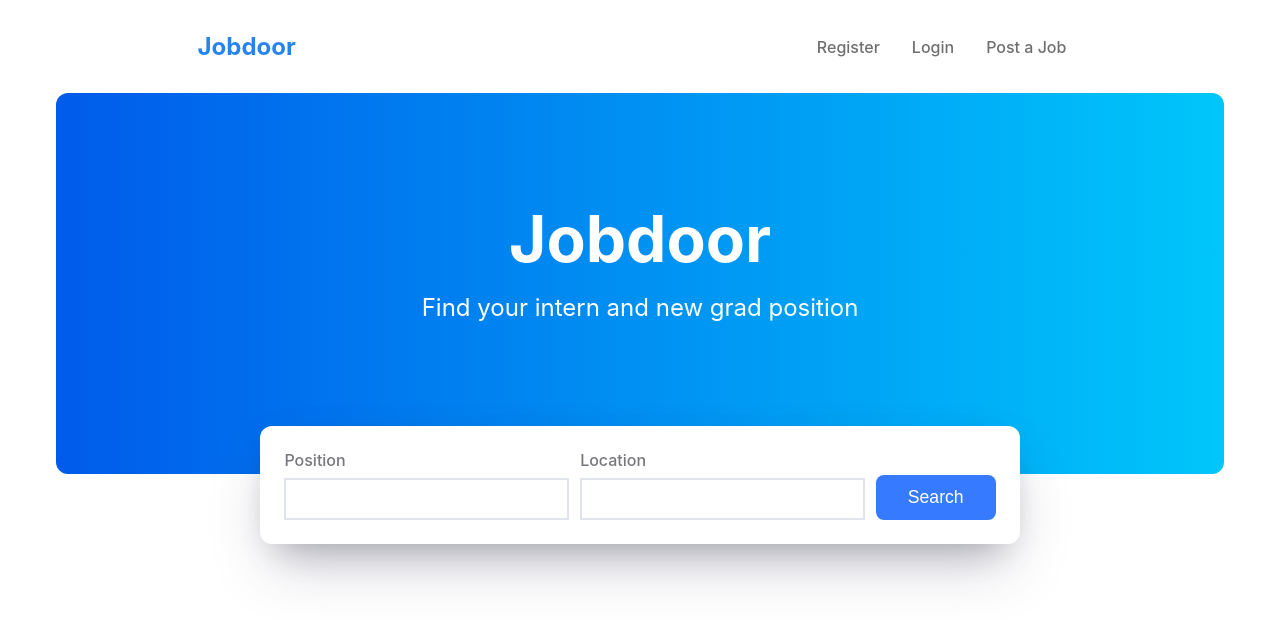
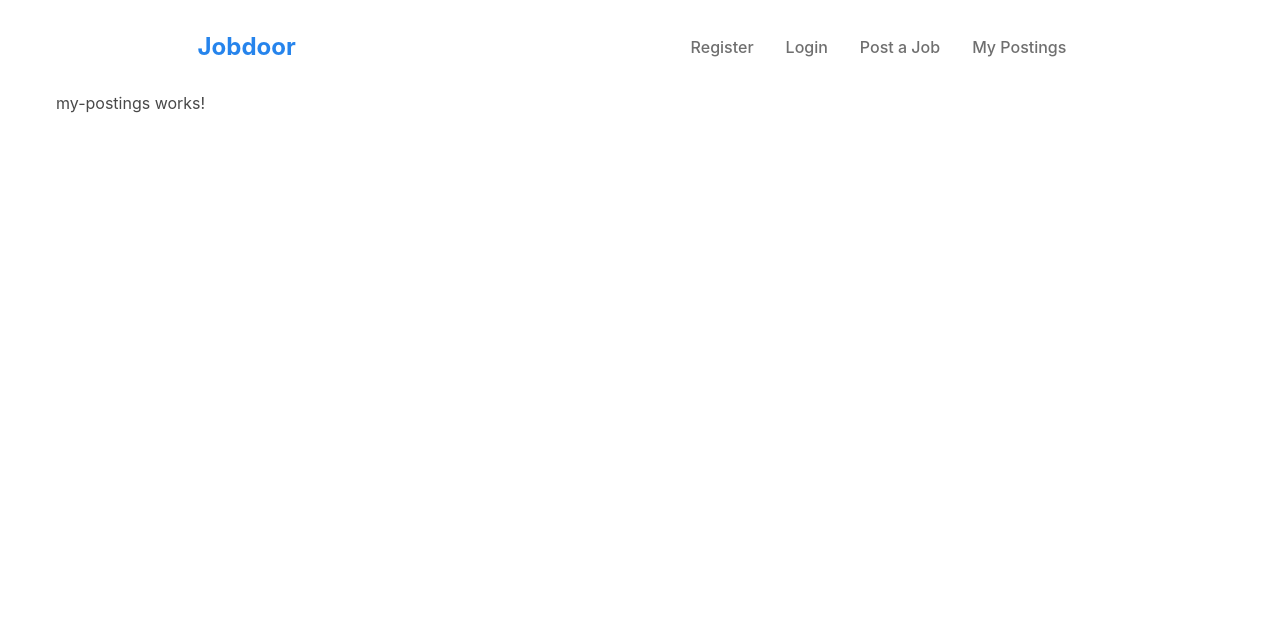
Before and after one commit to imraymondlee/Jobdoor, an Angular app: page /my-postings in a window 1280 px wide. Before the commit this address led to /. Shown: the top 620 px of the page. Built offline with nearby package versions, Linux system fonts and the light colour scheme; no server answers.

Commit message:
Create My Postings page

```diff
--- a/src/app/app-routing.module.ts
+++ b/src/app/app-routing.module.ts
@@ -4,12 +4,14 @@ import { HomeComponent } from './components/home/home.component';
 import { PostJobComponent } from './components/post-job/post-job.component';
 import { RegisterComponent } from './components/register/register.component';
 import { LoginComponent } from './components/login/login.component';
+import { MyPostingsComponent } from './components/my-postings/my-postings.component';
 
 const routes: Routes = [
   { path: '', component: HomeComponent },
   { path: 'post-job', component: PostJobComponent },
   { path: 'register', component: RegisterComponent },
   { path: 'login', component: LoginComponent },
+  { path: 'my-postings', component: MyPostingsComponent },
   { path: '**', redirectTo: '', pathMatch: 'full' },
 ];
 
--- a/src/app/app.module.ts
+++ b/src/app/app.module.ts
@@ -15,6 +15,7 @@ import { RegisterComponent } from './components/register/register.component';
 import { LoginComponent } from './components/login/login.component';
 
 import { AuthService } from './auth.service';
+import { MyPostingsComponent } from './components/my-postings/my-postings.component';
 
 @NgModule({
   declarations: [
@@ -26,7 +27,8 @@ import { AuthService } from './auth.service';
     HomeComponent,
     PostJobComponent,
     RegisterComponent,
-    LoginComponent
+    LoginComponent,
+    MyPostingsComponent
   ],
   imports: [
     BrowserModule,
--- a/src/app/components/header/header.component.html
+++ b/src/app/components/header/header.component.html
@@ -4,5 +4,6 @@
     <a routerLink="/register" class="menu__link">Register</a>
     <a routerLink="/login" class="menu__link">Login</a>
     <a routerLink="/post-job" class="menu__link">Post a Job</a>
+    <a routerLink="/my-postings" class="menu__link">My Postings</a>
   </nav>
 </header>
--- /dev/null
+++ b/src/app/components/my-postings/my-postings.component.html
@@ -0,0 +1 @@
+<p>my-postings works!</p>
--- /dev/null
+++ b/src/app/components/my-postings/my-postings.component.ts
@@ -0,0 +1,15 @@
+import { Component, OnInit } from '@angular/core';
+
+@Component({
+  selector: 'app-my-postings',
+  templateUrl: './my-postings.component.html',
+  styleUrls: ['./my-postings.component.scss']
+})
+export class MyPostingsComponent implements OnInit {
+
+  constructor() { }
+
+  ngOnInit() {
+  }
+
+}
```
Also changed, not shown: src/app/components/my-postings/my-postings.component.scss (added), 1 other file (tests, documents, lock files or other folders).
